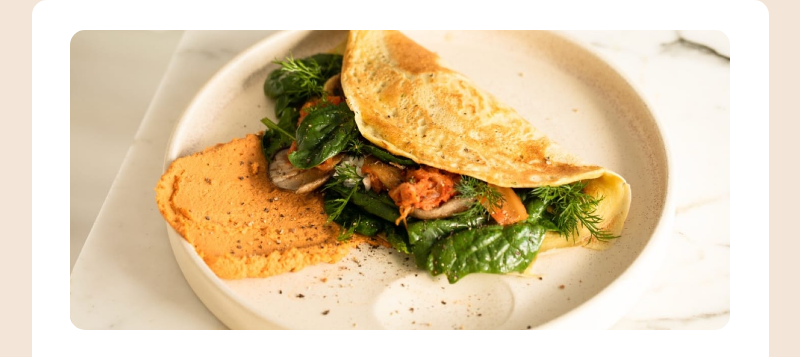
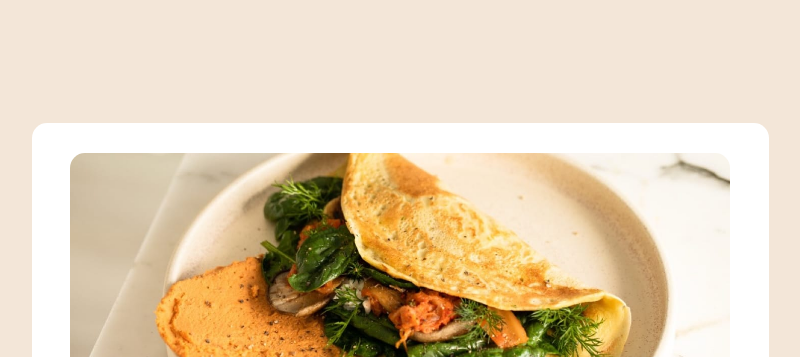
Before and after one commit to blad232/Omelette-recipe-page, a plain HTML site: page index.html in a window 1280 px wide. Shown: the top 357 px of the page, without its empty margins (240-1040 px from the left). Drawn offline with Linux system fonts and the light colour scheme.

Commit message:
Margin Fixed

```diff
--- a/CSS/styles.css
+++ b/CSS/styles.css
@@ -145,6 +145,7 @@ a {
 @media only screen and (min-width: 700px) {
 	.card {
 		min-width: 737px;
+		margin: 12.3rem auto;
 	}
 	.card__img {
 		min-height: 300px;
```
